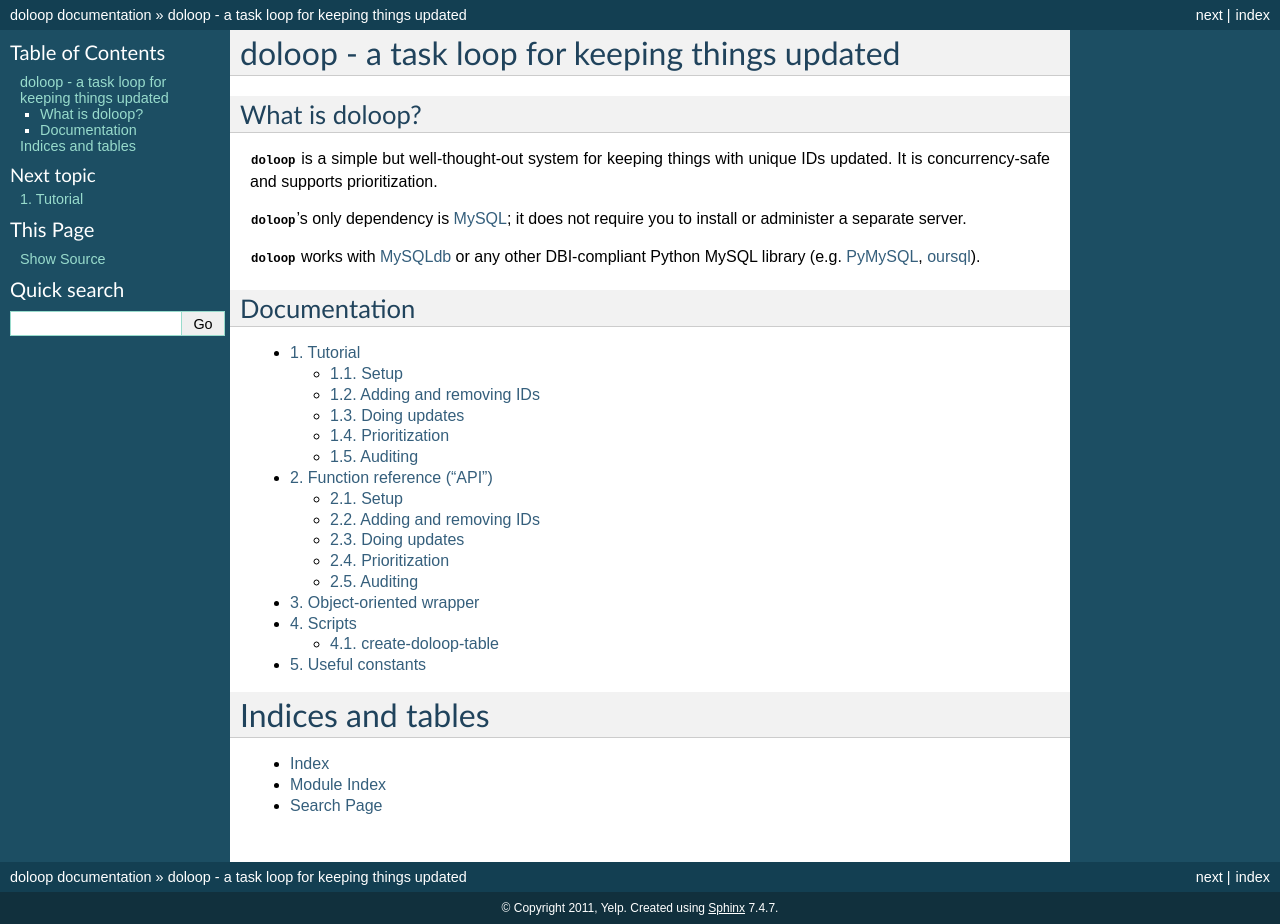
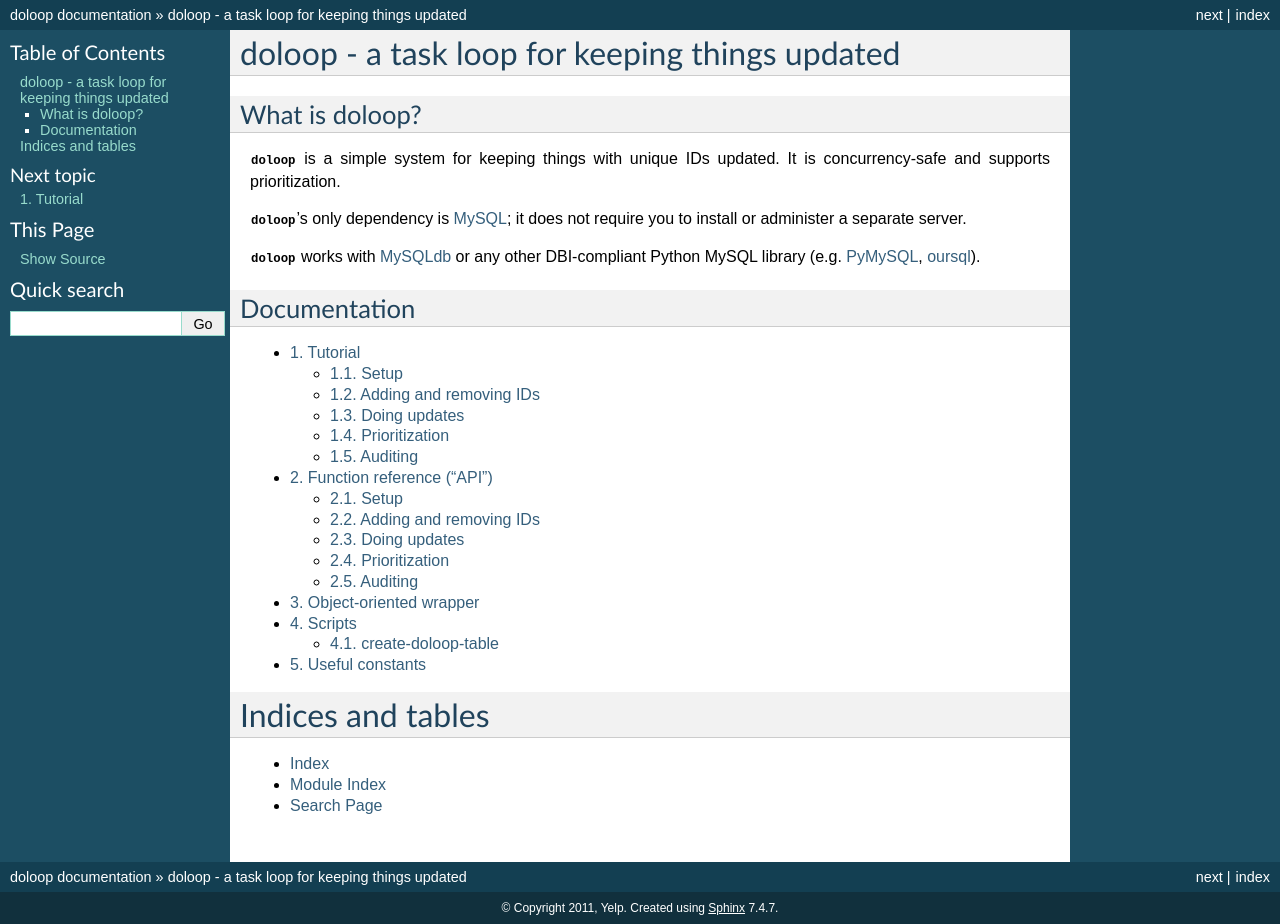
Before and after one commit to Yelp/doloop, a Sphinx documentation site: the page built from docs/index.rst, in a window 1280 px wide. Built offline with Sphinx 7.4.7, drawn with Linux system fonts in a browser that asks for light colours; the version number could not be read and is left out.

Commit message:
don't need to assert that doloop is well-thought-out

```diff
--- a/README.rst
+++ b/README.rst
@@ -1,5 +1,5 @@
-**doloop** is a simple but well-thought-out system for keeping things
-with unique IDs updated. It is concurrency-safe and supports prioritization.
+**doloop** is a simple system for keeping things with unique IDs updated. It is
+concurrency-safe and supports prioritization.
 
 **doloop**'s only dependency is
 `MySQL <http://dev.mysql.com>`_; it does not require you to
--- a/docs/index.rst
+++ b/docs/index.rst
@@ -9,8 +9,8 @@ doloop - a task loop for keeping things updated
 What is doloop?
 ---------------
 
-:py:mod:`doloop` is a simple but well-thought-out system for keeping things
-with unique IDs updated. It is concurrency-safe and supports prioritization.
+:py:mod:`doloop` is a simple system for keeping things with unique IDs updated.
+It is concurrency-safe and supports prioritization.
 
 :py:mod:`doloop`'s only dependency is
 `MySQL <http://dev.mysql.com>`_; it does not require you to
```
